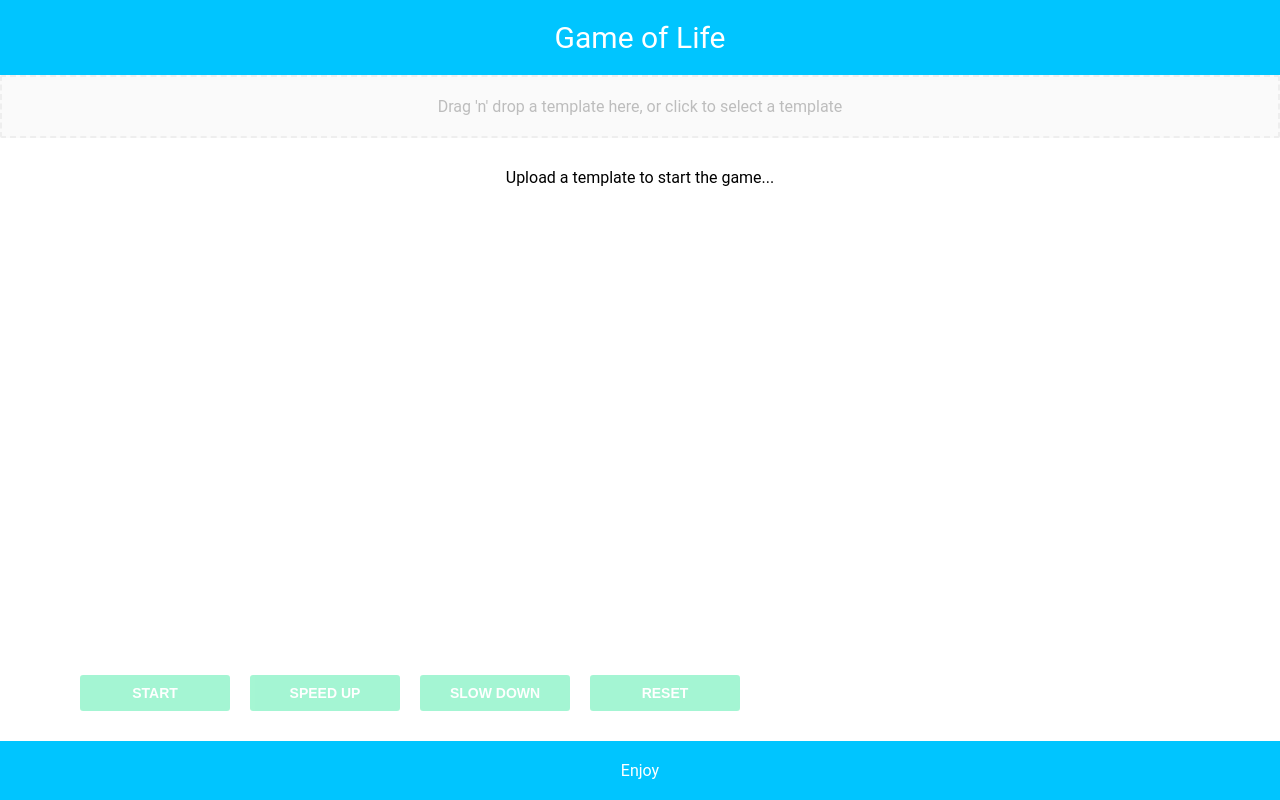
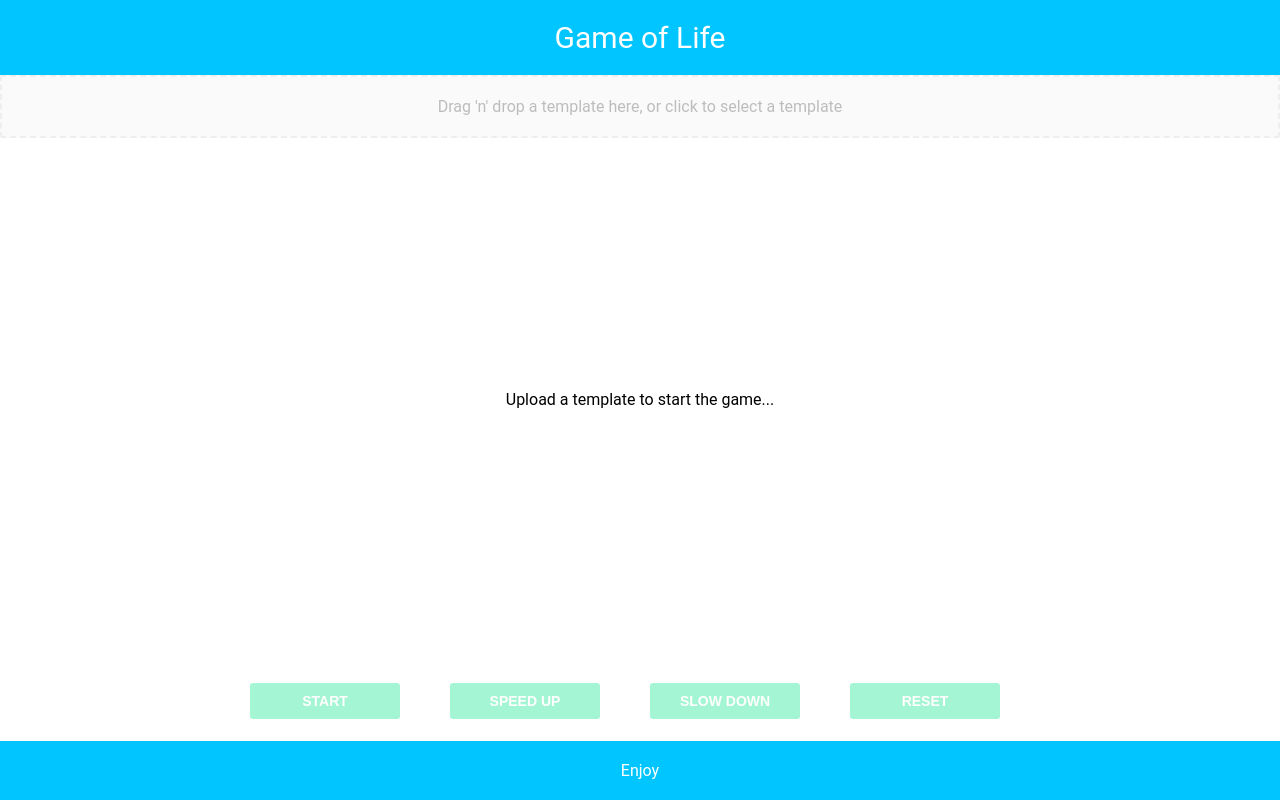
Before and after one commit to fedeviotti/game-of-life, a React (Create React App) app: page / in a window 1280 px wide. Built offline with nearby package versions, Linux system fonts and the light colour scheme.

Commit message:
add some style

```diff
--- a/src/components/StyledComponents/StyledCellGrid.tsx
+++ b/src/components/StyledComponents/StyledCellGrid.tsx
@@ -10,8 +10,13 @@ const StyledCellGrid = styled.div<{ alive: boolean }>`
   width: 30px;
   height: 30px;
   background-color: ${props =>
-    props.alive ? 'var(--color-primary)' : 'transparent'};
+    props.alive ? 'var(--color-primary)' : 'var(--color-white)'};
   border: 1px solid var(--color-grey);
+  transition: all 0.2s;
+  :hover {
+    transform: translateY(-3px);
+    box-shadow: 0 2px 4px rgba(0, 0, 0, 0.2);
+  }
 `;
 
 export default StyledCellGrid;
--- a/src/components/StyledComponents/StyledCounter.tsx
+++ b/src/components/StyledComponents/StyledCounter.tsx
@@ -5,7 +5,7 @@ export interface CounterProps {
 }
 
 const StyledCounter = styled.div<{ generationCounter: number }>`
-  padding: 30px;
+  padding: 10px;
   grid-area: cnt;
   display: ${props => (props.generationCounter ? 'inline-grid' : 'none')};
   justify-content: center;
--- a/src/components/StyledComponents/StyledGrid.tsx
+++ b/src/components/StyledComponents/StyledGrid.tsx
@@ -8,11 +8,10 @@ export interface GridProps {
 }
 
 const StyledGrid = styled.div<{ cols: number; rows: number }>`
-  padding: 30px;
   grid-area: main;
-  background-color: transparent;
+  display: inline-grid;
   justify-content: center;
-  display: inline-grid;
+  align-content: center;
   grid-template-rows: ${props => `repeat(${props.rows}, 30px)`};
   grid-template-columns: ${props => `repeat(${props.cols}, 30px)`};
 `;
--- a/src/components/StyledComponents/StyledToolbar.tsx
+++ b/src/components/StyledComponents/StyledToolbar.tsx
@@ -10,9 +10,14 @@ export interface ToolbarProps {
 }
 
 const StyledToolbar = styled.div`
-  padding: 20px;
+  height: 10vh;
+  padding: 10px;
   grid-area: tool;
   align-items: center;
+  justify-content: center;
+  display: inline-grid;
+  grid-template-rows: 100%;
+  grid-template-columns: repeat(4, 200px);
 `;
 
 export default StyledToolbar;
--- a/src/index.css
+++ b/src/index.css
@@ -30,6 +30,7 @@ code {
   --color-tertiary-dark: #C87800;
 
   --color-black: #000000;
+  --color-white: #FFFFFF;
 
   --color-grey: #696969;
   --color-grey-ligth: #eeeeee;
```
